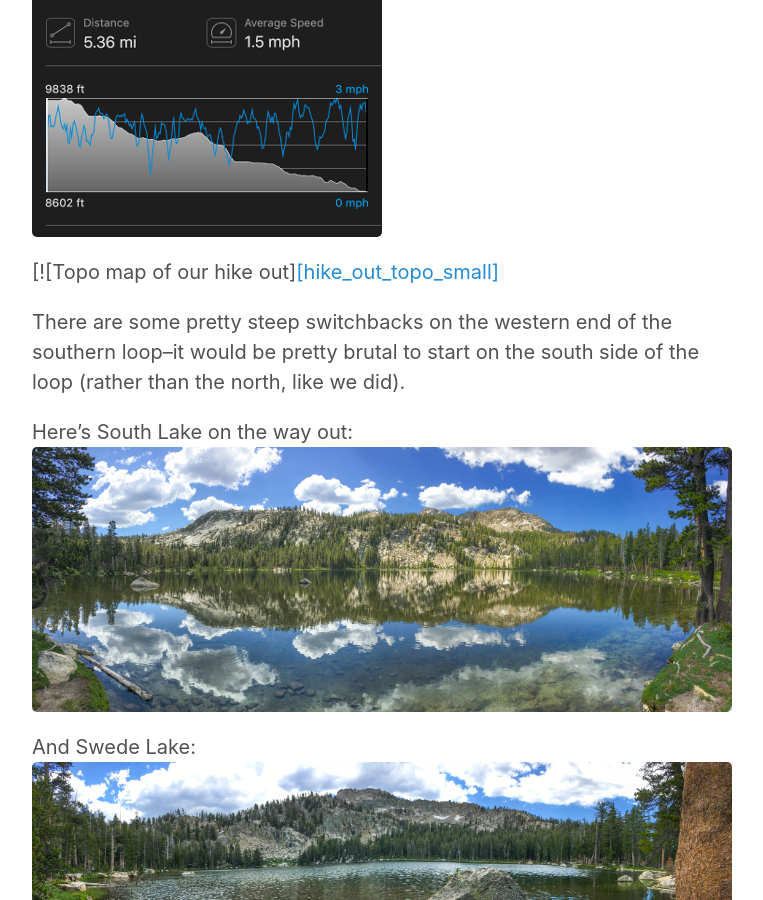
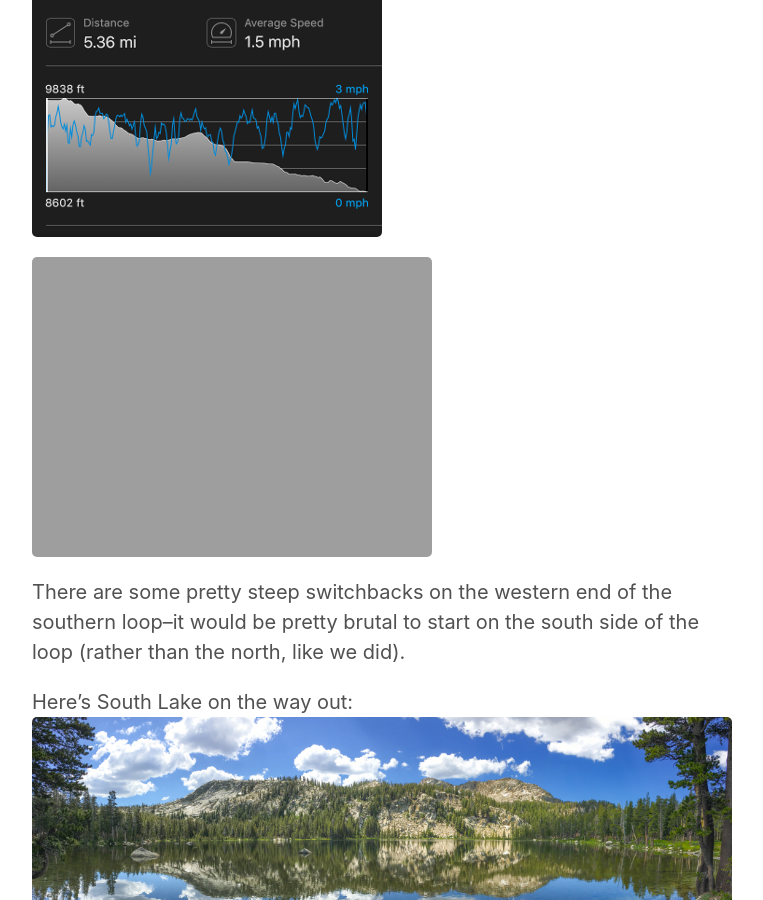
Before and after one commit to chrisjmccormick/personal-site, a Jekyll site: the page built from _posts/2017-08-04-dinkey-lakes-backpacking-trip.md, in a window 1280 px wide and 900 px high, scrolled down 7248 px. Shown: the whole window, without its empty margins (258-1021 px from the left). Built offline with Jekyll 4.4.1, drawn with Linux system fonts in a browser that asks for light colours; comment, search, counter and statistics services are not loaded.

Commit message:
Fixed the hike out topo map

```diff
--- a/_posts/2017-08-04-dinkey-lakes-backpacking-trip.md
+++ b/_posts/2017-08-04-dinkey-lakes-backpacking-trip.md
@@ -71,7 +71,7 @@ The view was pretty spectacular, but the steepness of the mountain top really st
 Monday morning, we returned to the loop and hiked the southern half of the loop back out to the trailhead.
 
 [![Stats on hike out][hike_out_summary_small]][hike_out_summary_full]
-[![Topo map of our hike out][[hike_out_topo_small]][hike_out_topo_full]
+[![Topo map of our hike out][hike_out_topo_small]][hike_out_topo_full]
 
 There are some pretty steep switchbacks on the western end of the southern loop--it would be pretty brutal to start on the south side of the loop (rather than the north, like we did).
 
```
